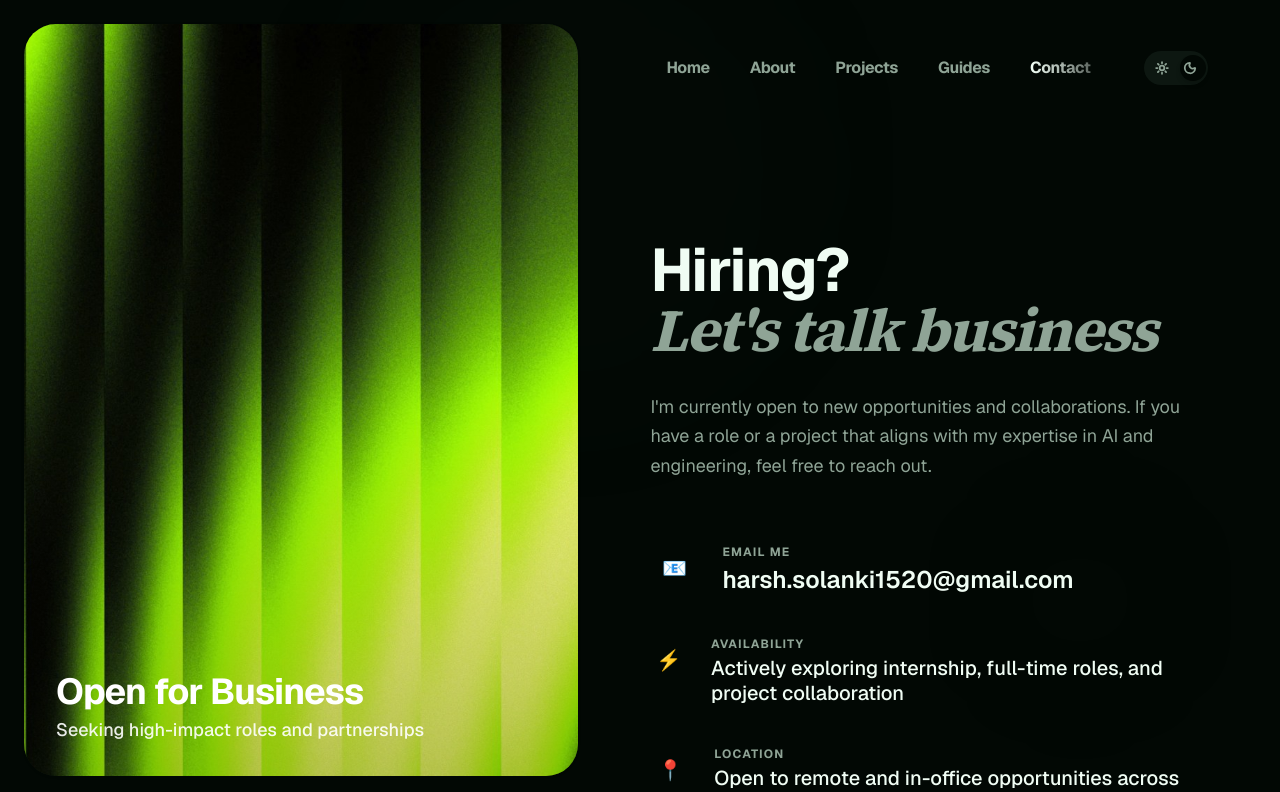
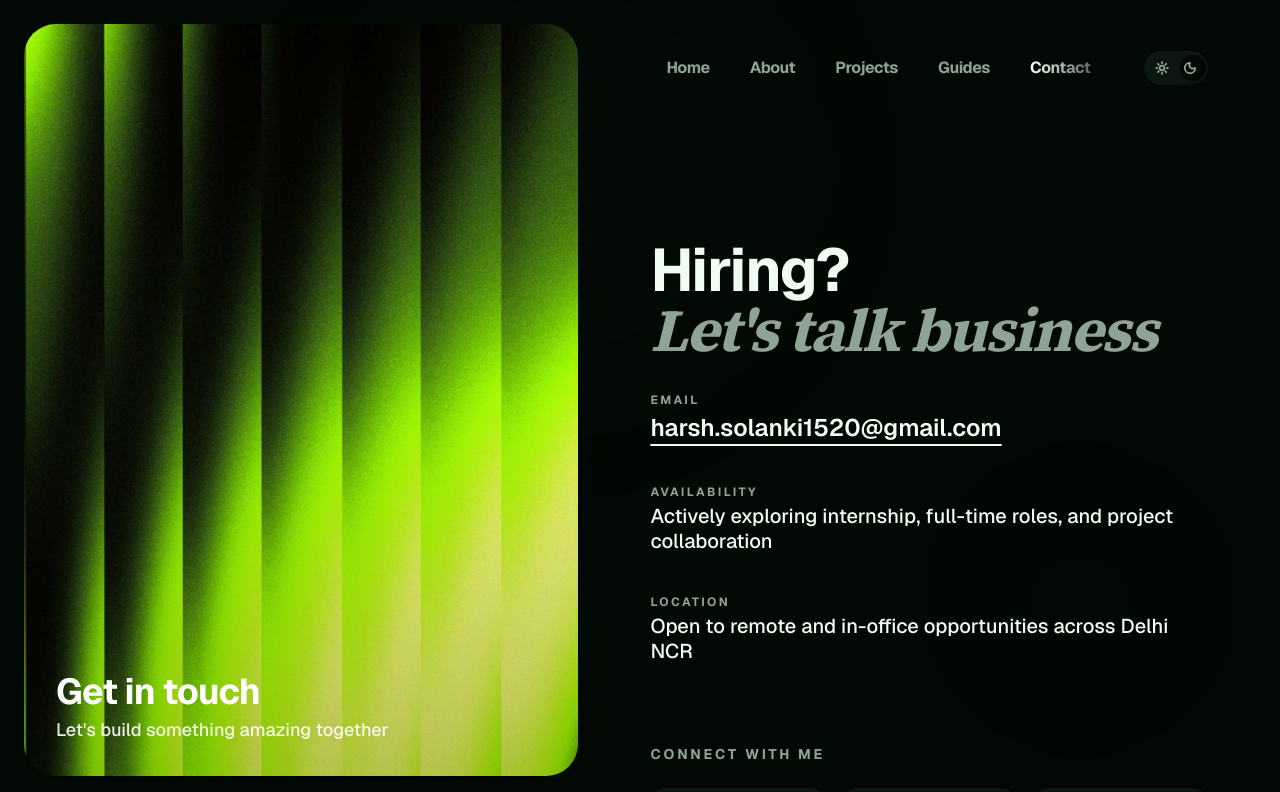
Before and after one commit to Firehawk39/harsh-portfolio, a Next.js app: page /contact in a window 1280 px wide. Shown: the top 792 px of the page. Built offline with nearby package versions, Linux system fonts and the light colour scheme.

Commit message:
Refactor contact page into minimalist, clickable experience

```diff
--- a/src/app/contact/page.tsx
+++ b/src/app/contact/page.tsx
@@ -12,8 +12,8 @@ export default function Contact() {
     // Set the left panel image for the Contact page
     setLeftContent(
       "/contact.jpg",
-      "Open for Business",
-      "Seeking high-impact roles and partnerships"
+      "Get in touch",
+      "Let's build something amazing together"
     );
   }, [setLeftContent]);
 
@@ -29,49 +29,30 @@ export default function Contact() {
         <span className="text-muted-foreground font-serif italic">Let&apos;s talk business</span>
       </h1>
 
-      <p className="text-muted-foreground text-lg mb-16 leading-relaxed max-w-xl">
-        I&apos;m currently open to new opportunities and collaborations. If you have a role or a project that aligns with my expertise in AI and engineering, feel free to reach out.
-      </p>
-
       {/* Contact Information Grid */}
       <div className="flex flex-col gap-10 mb-20">
-        <div className="flex items-start gap-6 group">
-          <div className="w-12 h-12 rounded-2xl bg-accent/10 flex items-center justify-center text-xl group-hover:scale-110 transition-transform">
-            📧
-          </div>
         <div className="flex flex-col gap-1">
-            <p className="text-xs font-bold text-muted-foreground uppercase tracking-widest">Email me</p>
+          <p className="text-xs font-bold text-muted-foreground uppercase tracking-[0.2em]">Email</p>
           <a
             href="mailto:harsh.solanki1520@gmail.com"
-              className="text-xl md:text-2xl font-semibold hover:text-accent transition-colors underline-offset-4 hover:underline"
+            className="text-xl md:text-2xl font-semibold text-accent hover:text-accent/80 transition-all underline underline-offset-8 decoration-accent/30 hover:decoration-accent"
           >
             harsh.solanki1520@gmail.com
           </a>
         </div>
-        </div>
 
-        <div className="flex items-start gap-6 group">
-          <div className="w-12 h-12 rounded-2xl bg-accent/10 flex items-center justify-center text-xl group-hover:scale-110 transition-transform">
-            ⚡
-          </div>
         <div className="flex flex-col gap-1">
-            <p className="text-xs font-bold text-muted-foreground uppercase tracking-widest">Availability</p>
+          <p className="text-xs font-bold text-muted-foreground uppercase tracking-[0.2em]">Availability</p>
           <p className="text-lg md:text-xl font-medium leading-tight">
             Actively exploring internship, full-time roles, and project collaboration
           </p>
         </div>
-        </div>
 
-        <div className="flex items-start gap-6 group">
-          <div className="w-12 h-12 rounded-2xl bg-accent/10 flex items-center justify-center text-xl group-hover:scale-110 transition-transform">
-            📍
-          </div>
         <div className="flex flex-col gap-1">
-            <p className="text-xs font-bold text-muted-foreground uppercase tracking-widest">Location</p>
+          <p className="text-xs font-bold text-muted-foreground uppercase tracking-[0.2em]">Location</p>
           <p className="text-lg md:text-xl font-medium leading-tight">
-              Open to remote and in-office opportunities across Delhi NCR 🇮🇳
+            Open to remote and in-office opportunities across Delhi NCR
           </p>
-          </div>
         </div>
       </div>
 
@@ -80,19 +61,19 @@ export default function Contact() {
         <p className="text-sm font-bold text-muted-foreground uppercase tracking-[0.2em]">Connect with me</p>
         <div className="grid grid-cols-1 sm:grid-cols-3 gap-4">
           <SocialButton
-            href="https://linkedin.com/in/harsh-solanki-ai"
+            href="https://www.linkedin.com/in/harsh-solanki-b4360b1b1"
             label="LinkedIn"
             icon={<LinkedInIcon />}
             color="hover:bg-[#0077B5] hover:text-white"
           />
           <SocialButton
-            href="https://github.com/HarshSolanki15"
+            href="https://github.com/Firehawk39"
             label="GitHub"
             icon={<GitHubIcon />}
             color="hover:bg-[#24292e] hover:text-white"
           />
           <SocialButton
-            href="https://huggingface.co/HarshSolanki"
+            href="https://huggingface.co/Anachronox39"
             label="Hugging Face"
             icon="🤗"
             color="hover:bg-[#FFD21E] hover:text-black"
```
Lines whose indentation alone changed are shown as unchanged.
